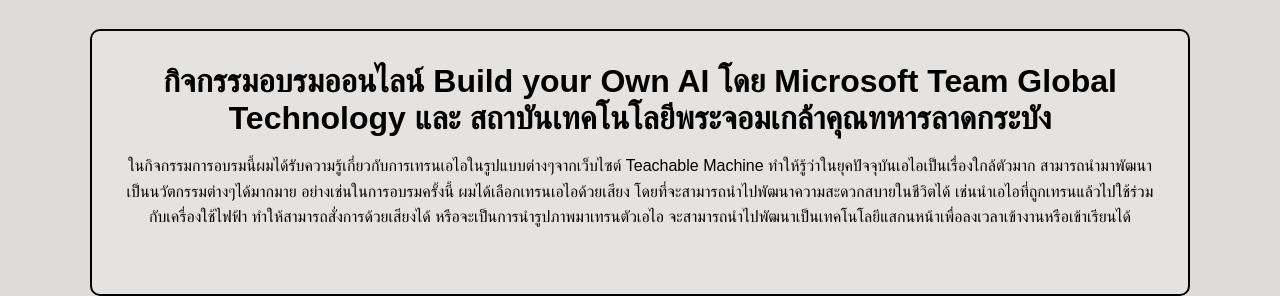
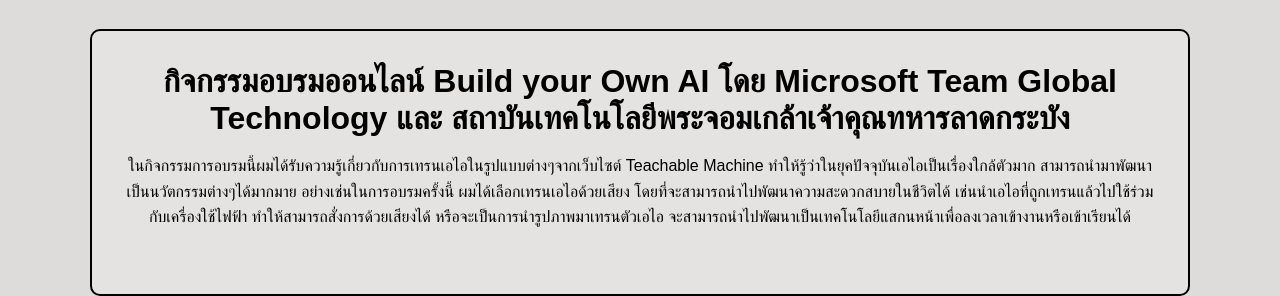
Before and after one commit to smithi044/My-Profile, a plain HTML site: page project6.html in a window 1280 px wide. Shown: the part 516-812 px from the top of the page. Drawn offline with Linux system fonts and the light colour scheme.

```diff
--- a/project6.html
+++ b/project6.html
@@ -54,7 +54,7 @@
 
 
 <div class="details-project">
-                <h1>กิจกรรมอบรมออนไลน์ Build your Own AI โดย Microsoft Team Global Technology และ สถาบันเทคโนโลยีพระจอมเกล้าคุณทหารลาดกระบัง</h1>
+                <h1>กิจกรรมอบรมออนไลน์ Build your Own AI โดย Microsoft Team Global Technology และ สถาบันเทคโนโลยีพระจอมเกล้าเจ้าคุณทหารลาดกระบัง</h1>
                 <p>ในกิจกรรมการอบรมนี้ผมได้รับความรู้เกี่ยวกับการเทรนเอไอในรูปแบบต่างๆจากเว็บไซต์ Teachable Machine ทำให้รู้ว่าในยุคปัจจุบันเอไอเป็นเรื่องใกล้ตัวมาก สามารถนำมาพัฒนาเป็นนวัตกรรมต่างๆได้มากมาย อย่างเช่นในการอบรมครั้งนี้ ผมได้เลือกเทรนเอไอด้วยเสียง โดยที่จะสามารถนำไปพัฒนาความสะดวกสบายในชีวิตได้ เช่นนำเอไอที่ถูกเทรนแล้วไปใช้ร่วมกับเครื่องใช้ไฟฟ้า ทำให้สามารถสั่งการด้วยเสียงได้ หรือจะเป็นการนำรูปภาพมาเทรนตัวเอไอ จะสามารถนำไปพัฒนาเป็นเทคโนโลยีแสกนหน้าเพื่อลงเวลาเข้างานหรือเข้าเรียนได้</p>
 </div>
 
```
